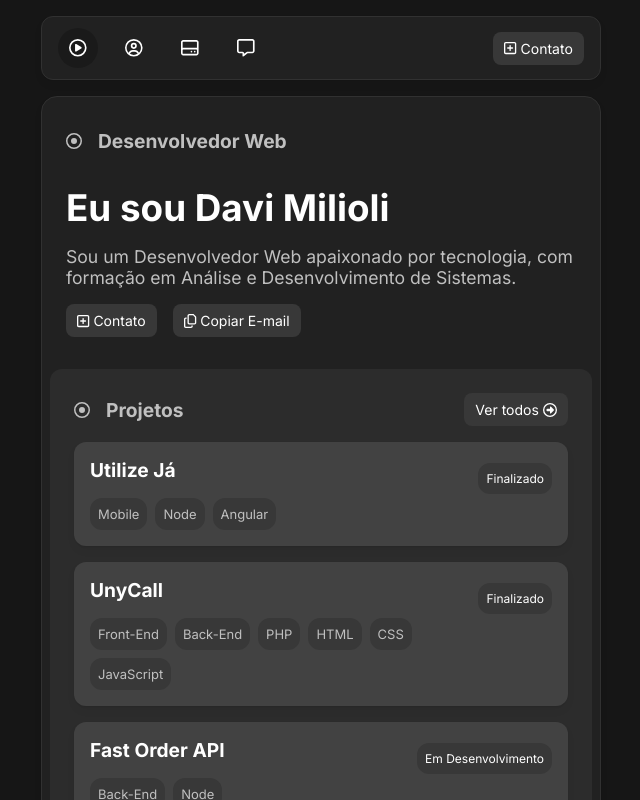
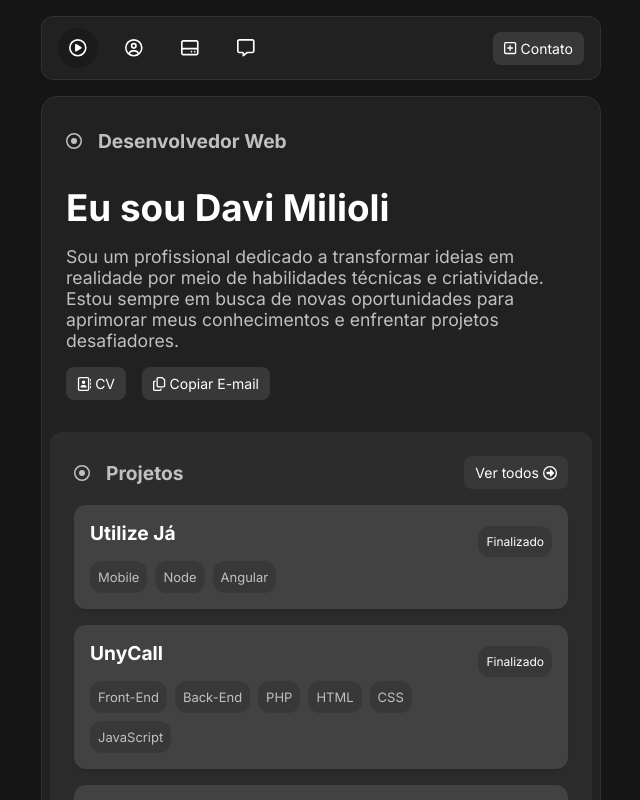
Before and after one commit to DaviMilioli/DaviMilioli.github.io, an Angular app: page / in a window 1280 px wide. Shown: the top 800 px of the page, without its empty margins (319-959 px from the left). Built offline with nearby package versions, Linux system fonts and the light colour scheme.

Commit message:
resumo sobre mim alterado

```diff
--- a/src/app/pages/home/home.component.html
+++ b/src/app/pages/home/home.component.html
@@ -8,9 +8,10 @@
     <div class="introduction-info">
         <div class="introduction-info-description">
             <h1>Eu sou Davi Milioli</h1>
-            <p>Sou um Desenvolvedor Web apaixonado por tecnologia, com formação em Análise e Desenvolvimento de Sistemas.</p>
+            <p>Sou um profissional dedicado a transformar ideias em realidade por meio de habilidades técnicas e criatividade. Estou sempre em busca de novas oportunidades para aprimorar meus conhecimentos e enfrentar projetos desafiadores.
+            </p>
             <div class="introduction-info-actions">
-                <a class="btn" [routerLink]="['/contact']" ><fa-icon [icon]="faPlusSquare"></fa-icon> Contato</a>
+                <a class="btn" ><fa-icon [icon]="faAddressBook"></fa-icon> CV</a>
                 <button (click)="copyEmail()" class="btn" [class.copied]="isCopied">
                     <fa-icon [icon]="iconCopy"></fa-icon> {{ textCopy }}
                 </button>
--- a/src/app/pages/home/home.component.ts
+++ b/src/app/pages/home/home.component.ts
@@ -1,5 +1,5 @@
 import { Component } from '@angular/core';
-import { faCircleDot, faPlusSquare, faCopy, faCheckCircle, faCircleRight } from '@fortawesome/free-regular-svg-icons';
+import { faCircleDot, faPlusSquare, faCopy, faCheckCircle, faCircleRight, faAddressBook } from '@fortawesome/free-regular-svg-icons';
 
 @Component({
   selector: 'app-home',
@@ -13,6 +13,7 @@ export class HomeComponent {
   faPlusSquare = faPlusSquare;
   faCheckCircle = faCheckCircle;
   faCircleRight = faCircleRight;
+  faAddressBook = faAddressBook
 
   textCopy = 'Copiar E-mail';
   iconCopy = this.faCopy;
```
